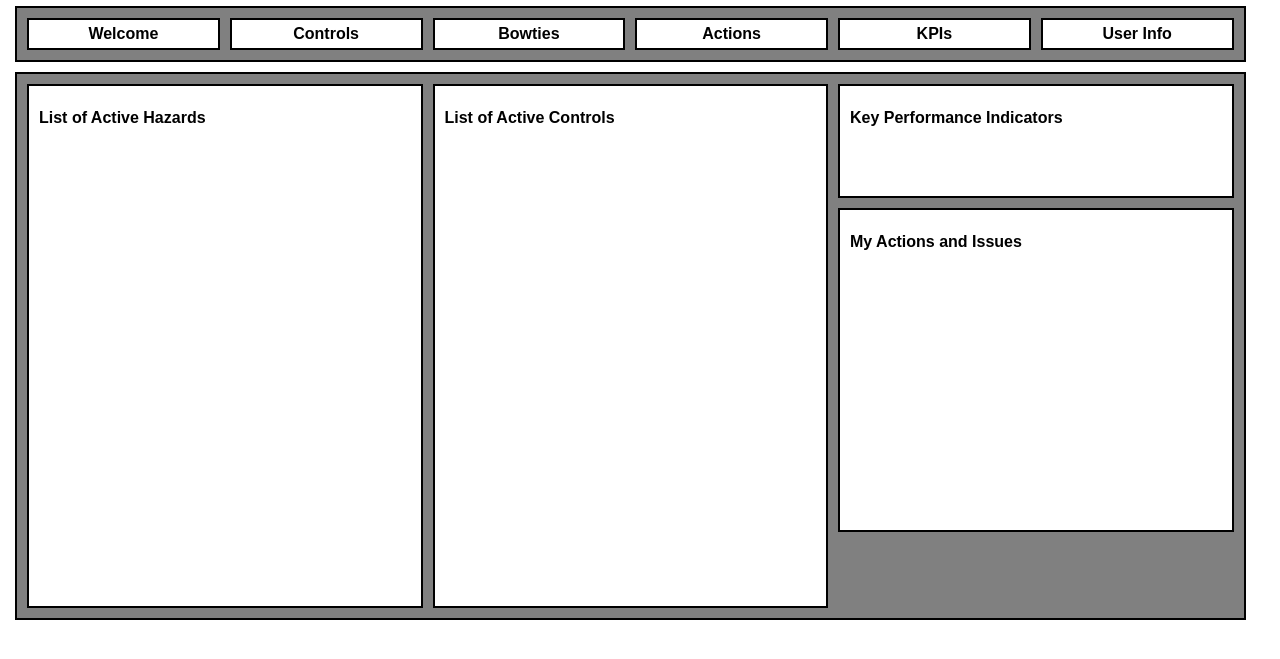
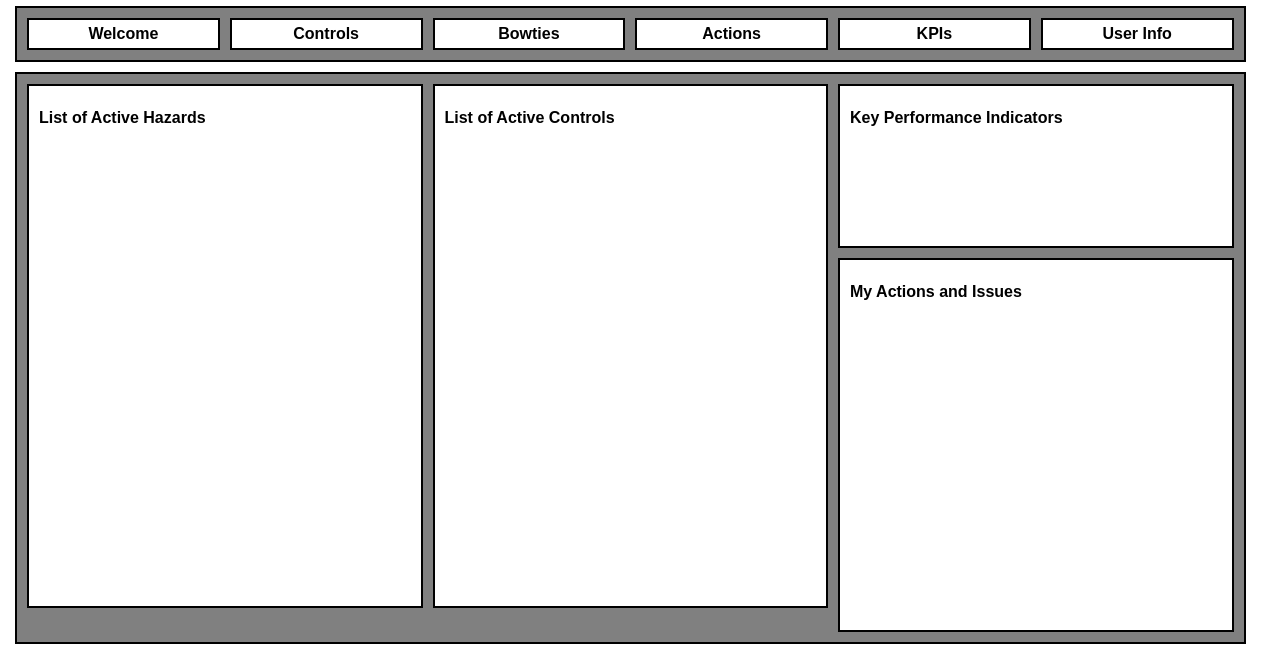
Before and after one commit to engines-wafu/sqirm, a PHP site: page /welcome.php?hazID=1 in a window 1280 px wide. Shown: the part 184-843 px from the top of the page. Before the commit the page ends 804 px from the top, so only its background shows below. Run offline with PHP 8.4, Linux system fonts and the light colour scheme; the visitor is signed in with stand-in values (Sample User, id 1); data that the repository does not hold is empty.

```diff
--- a/www/html/welcome.php
+++ b/www/html/welcome.php
@@ -73,7 +73,7 @@ $user = $_SESSION['username'];
       <!-- Right article -->
       <article>
         <!-- Right top article -->
-        <div style="overflow:scroll; height:90px !important">
+        <div style="overflow:scroll; height:140px !important">
           <h2>Key Performance Indicators</h2>
 
           <?php
@@ -93,7 +93,7 @@ $user = $_SESSION['username'];
           <script type="text/javascript" src="js/app.js"></script>
         </div>
         <!-- Right top article -->
-        <div style="overflow:scroll; height:300px; margin-top:10px">
+        <div style="overflow:scroll; height:350px; margin-top:10px">
           <h2>My Actions and Issues</h2>
           <table>
           <?php
```
Also changed, not shown: 2 other files.
